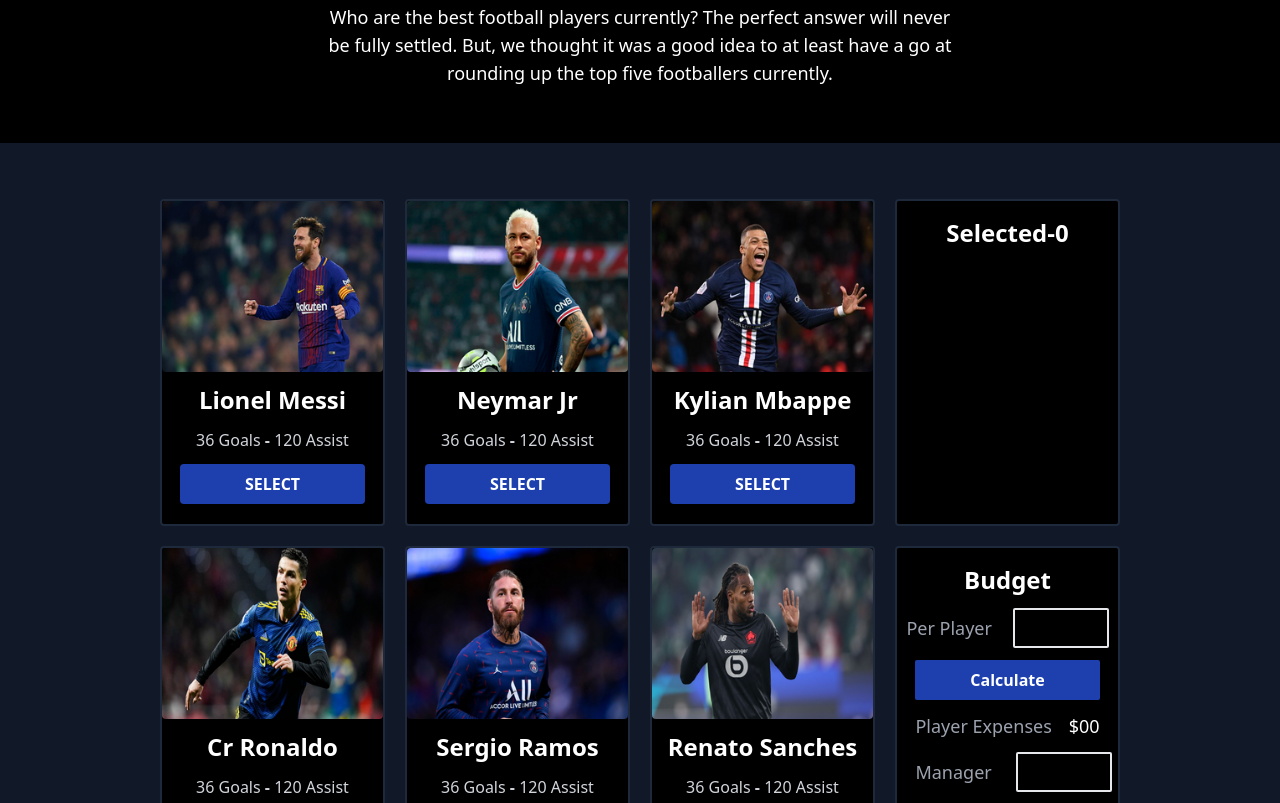
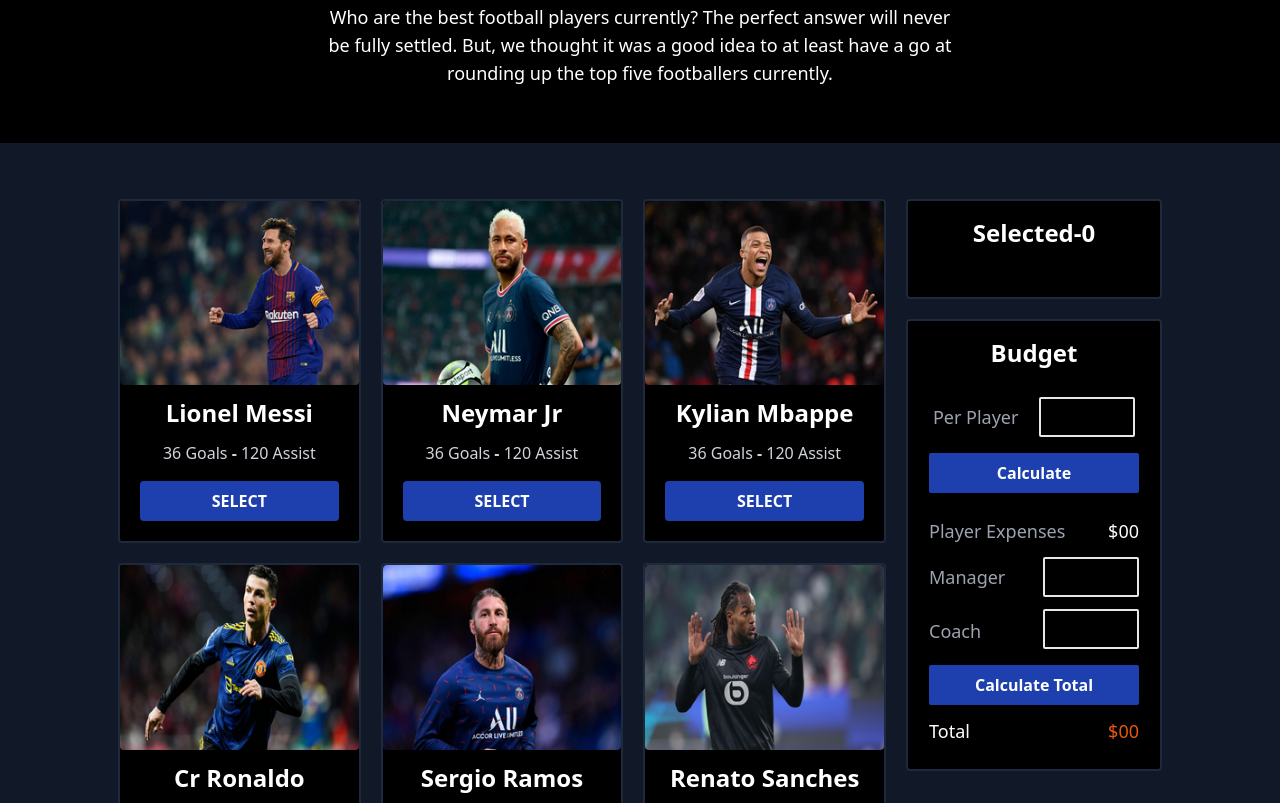
Before and after one commit to DevMazed04/select-top-five-players, a plain HTML site: page index.html in a window 1280 px wide. Shown: the part 149-952 px from the top of the page. Drawn offline with nearby package versions, Linux system fonts and the light colour scheme.

Commit message:
assignment-five completed

```diff
--- a/index.html
+++ b/index.html
@@ -40,17 +40,19 @@
     </header>
     <!------------ header section end ------------>
 
+
     <!------------ main section start ------------>
     <main>
-        <section class="w-3/4 h-auto mx-auto mt-14 mb-14">
-            <div class="grid grid-cols-4 gap-5">
+        <section class="flex justify-center gap-5 mt-14 mb-14">
+            <!------- players grid part ------->
+            <div class="grid grid-cols-3 gap-5 w-3/5">
                 <!-- player-1 -->
                 <div class="space-y-3 bg-black pb-5 text-white text-center rounded border-2 border-slate-800">
                     <img class="rounded" src="images/1-messi.png" alt="1-messi" />
                     <h3 id="player-1-name" class="text-2xl font-semibold h3">
                         Lionel Messi
                     </h3>
-                    <p class="font-light text-gray-300">
+                    <p class="font-light text-gray-300 pb-1">
                         36 Goals <span class="font-extrabold">-</span> 120 Assist
                     </p>
                     <button id="btn-select-1"
@@ -65,7 +67,7 @@
                     <h3 id="player-2-name" class="text-2xl font-semibold h3">
                         Neymar Jr
                     </h3>
-                    <p class="font-light text-gray-300">
+                    <p class="font-light text-gray-300 pb-1">
                         36 Goals <span class="font-extrabold">-</span> 120 Assist
                     </p>
                     <button id="btn-select-2"
@@ -80,7 +82,7 @@
                     <h3 id="player-3-name" class="text-2xl font-semibold">
                         Kylian Mbappe
                     </h3>
-                    <p class="font-light text-gray-300">
+                    <p class="font-light text-gray-300 pb-1">
                         36 Goals <span class="font-extrabold">-</span> 120 Assist
                     </p>
                     <button id="btn-select-3"
@@ -89,23 +91,13 @@
                     </button>
                 </div>
 
-                <!-- Selection List -->
-                <div class="space-y-3 bg-black pb-5 text-white text-lg text-center rounded border-2 border-slate-800">
-                    <h3 class="text-2xl font-semibold mt-4">
-                        Selected-<span id="selected-counter">0</span>
-                    </h3>
-                    <div class="flex justify-center pt-5">
-                        <ol id="selection-list" class="list-decimal text-left space-y-4 text-gray-100"></ol>
-                    </div>
-                </div>
-
                 <!-- player-4 -->
                 <div class="space-y-3 bg-black pb-5 text-white text-center rounded border-2 border-slate-800">
                     <img class="rounded" src="images/4-ronaldo.png" alt="4-ronaldo" />
                     <h3 id="player-4-name" class="text-2xl font-semibold">
                         Cr Ronaldo
                     </h3>
-                    <p class="font-light text-gray-300">
+                    <p class="font-light text-gray-300 pb-1">
                         36 Goals <span class="font-extrabold">-</span> 120 Assist
                     </p>
                     <button id="btn-select-4"
@@ -120,7 +112,7 @@
                     <h3 id="player-5-name" class="text-2xl font-semibold">
                         Sergio Ramos
                     </h3>
-                    <p class="font-light text-gray-300">
+                    <p class="font-light text-gray-300 pb-1">
                         36 Goals <span class="font-extrabold">-</span> 120 Assist
                     </p>
                     <button id="btn-select-5"
@@ -135,7 +127,7 @@
                     <h3 id="player-6-name" class="text-2xl font-semibold">
                         Renato Sanches
                     </h3>
-                    <p class="font-light text-gray-300">
+                    <p class="font-light text-gray-300 pb-1">
                         36 Goals <span class="font-extrabold">-</span> 120 Assist
                     </p>
                     <button id="btn-select-6"
@@ -143,22 +135,35 @@
                         SELECT
                     </button>
                 </div>
+            </div>
+
+            <!------- selection list and budget part ------->
+            <div class="w-1/5">
+                <!-- Selection List -->
+                <div class="space-y-2 bg-black text-white text-lg text-center rounded border-2 border-slate-800 pb-2">
+                    <h3 class="text-2xl font-semibold mt-4">
+                        Selected-<span id="selected-counter">0</span>
+                    </h3>
+                    <div class="flex justify-center">
+                        <ol id="selection-list" class="list-decimal text-left space-y-4 text-gray-100 mb-4 mt-4"></ol>
+                    </div>
+                </div>
 
                 <!-- Budget -->
-                <div class="space-y-3 bg-black pb-5 text-white text-center rounded border-2 border-slate-800">
-                    <h3 class="text-2xl font-semibold mt-4">Budget</h3>
+                <div class="space-y-3 bg-black pb-5 text-white text-center rounded border-2 border-slate-800 mt-5 mb-5">
+                    <h3 class="text-2xl font-semibold mt-4 mb-7">Budget</h3>
                     <h4 class="text-lg text-gray-400">
                         Per Player
                         <input id="per-player-expense"
-                            class="text-white w-24 h-10 outline-none rounded-sm bg-black border-2 px-2 ml-4" type="text"
-                            name="" />
+                            class="text-white w-24 h-10 outline-none rounded-sm bg-black border-2 px-2 ml-4 mb-1"
+                            type="text" name="" />
                     </h4>
                     <button id="btn-calculate"
                         class="bg-blue-800 py-2 mx-auto block w-10/12 font-semibold rounded-sm hover:bg-sky-900">
                         Calculate
                     </button>
                     <div class="w-5/6 mx-auto">
-                        <h4 class="text-lg text-gray-400 flex justify-between">
+                        <h4 class="text-lg text-gray-400 flex justify-between mt-6">
                             Player Expenses
                             <small class="text-lg text-white">$<span id="player-expenses">00</span></small>
                         </h4>
@@ -175,7 +180,7 @@
                         <h4 class="text-lg text-gray-400 flex justify-between items-center">
                             Coach
                             <input id="coach-expense"
-                                class="text-white w-24 h-10 outline-none rounded-sm bg-black border-2 px-2 ml-11"
+                                class="text-white w-24 h-10 outline-none rounded-sm bg-black border-2 px-2 ml-11 mb-1"
                                 type="text" name="" />
                         </h4>
                     </div>
@@ -186,7 +191,7 @@
                     <div class="w-5/6 mx-auto">
                         <h4 class="text-lg flex justify-between">
                             Total
-                            <small class="text-lg text-orange-600">$<span id="total-expenses">00</span></small>
+                            <small class="text-lg text-orange-600 mb-1">$<span id="total-expenses">00</span></small>
                         </h4>
                     </div>
                 </div>
@@ -194,6 +199,7 @@
         </section>
     </main>
     <!------------ main section end ------------>
+
 
     <!------------ footer section start ------------>
     <footer>
@@ -204,6 +210,7 @@
     </footer>
     <!------------ footer section end ------------>
 
+
     <!-- JavaScript files link -->
     <script src="js/selection.js"></script>
     <script src="js/budget.js"></script>
--- a/js/budget.js
+++ b/js/budget.js
@@ -4,16 +4,29 @@ function getPerPlayerExpense(expenseId) {
     return perPlayerExpense;
 }
 
+function inputValidation(perPlayerExpense) {
+    if (isNaN(perPlayerExpense)) {
+        alert("Please! enter a number..");
+    }
+
+    if (perPlayerExpense < 0) {
+        alert("Negative number is not allowed !");
+    }
+}
+
+
 /* ================= Player Expenses Calculate ================= */
 document.getElementById("btn-calculate").addEventListener("click", function () {
     const playerSelectedNumber =
         document.querySelectorAll("#selection-list li").length;
     const perPlayerExpense = getPerPlayerExpense("per-player-expense");
+    inputValidation(perPlayerExpense);
+
     const playerExpenses = perPlayerExpense * playerSelectedNumber;
-
     const playerExpensesElement = document.getElementById("player-expenses");
     playerExpensesElement.innerText = playerExpenses;
 });
+
 
 /* ================= Total Expenses Calculate ================= */
 document
--- a/js/selection.js
+++ b/js/selection.js
@@ -15,6 +15,7 @@ function showAlertForPlayerList(playerListLength, li) {
     document.getElementById("selected-counter").innerText = playerListLength - 1;
     document.getElementById("selection-list").removeChild(li);
 }
+
 
 /* =============== player-1 selected =============== */
 document.getElementById("btn-select-1").addEventListener("click", function () {
@@ -36,6 +37,7 @@ document.getElementById("btn-select-1").addEventListener("click", function () {
     selectButtonDisable("btn-select-1");
 });
 
+
 /* =============== player-2 selected =============== */
 document.getElementById("btn-select-2").addEventListener("click", function () {
     const player2Name = getPlayerNameById("player-2-name");
@@ -55,6 +57,7 @@ document.getElementById("btn-select-2").addEventListener("click", function () {
     }
     selectButtonDisable("btn-select-2");
 });
+
 
 /* =============== player-3 selected =============== */
 document.getElementById("btn-select-3").addEventListener("click", function () {
@@ -76,6 +79,7 @@ document.getElementById("btn-select-3").addEventListener("click", function () {
     selectButtonDisable("btn-select-3");
 });
 
+
 /* =============== player-4 selected =============== */
 document.getElementById("btn-select-4").addEventListener("click", function () {
     const player4Name = getPlayerNameById("player-4-name");
@@ -95,6 +99,7 @@ document.getElementById("btn-select-4").addEventListener("click", function () {
     }
     selectButtonDisable("btn-select-4");
 });
+
 
 /* =============== player-5 selected =============== */
 document.getElementById("btn-select-5").addEventListener("click", function () {
@@ -116,6 +121,7 @@ document.getElementById("btn-select-5").addEventListener("click", function () {
     selectButtonDisable("btn-select-5");
 });
 
+
 /* =============== player-6 selected =============== */
 document.getElementById("btn-select-6").addEventListener("click", function () {
     const player6Name = getPlayerNameById("player-6-name");
```
